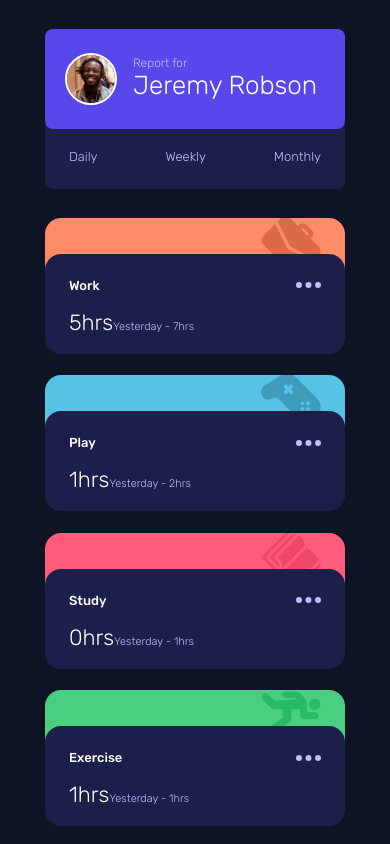
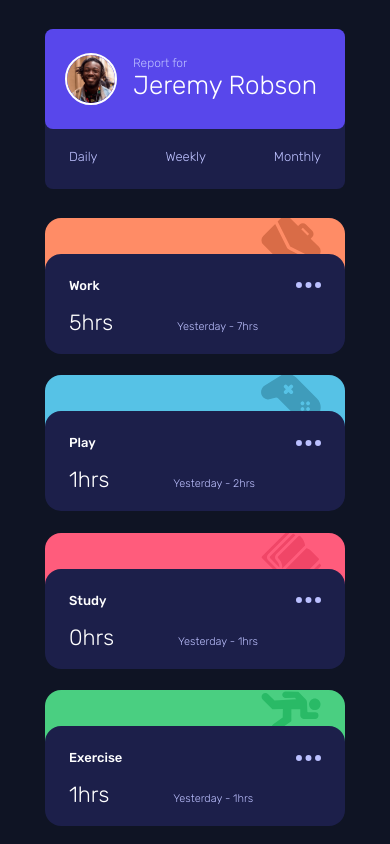
Before and after one commit to Chikairo/time-tracking-dashboard, a plain HTML site: page index.html in a window 390 px wide. Shown: the top 844 px of the page. Drawn offline with Linux system fonts and the light colour scheme.

Commit message:
Update styles.css

```diff
--- a/styles.css
+++ b/styles.css
@@ -240,5 +240,6 @@ header {
     .big-items span {
         padding-top: 0;
         display: unset;
+        padding-left: 4rem;
     }
 }
```
